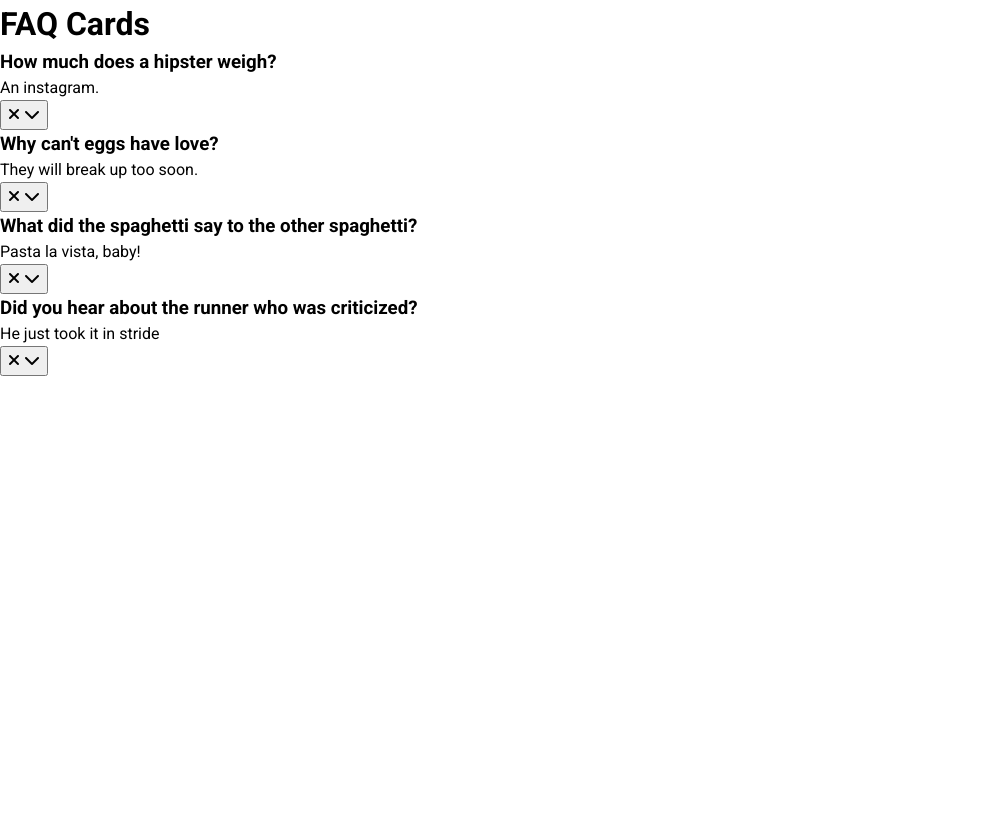
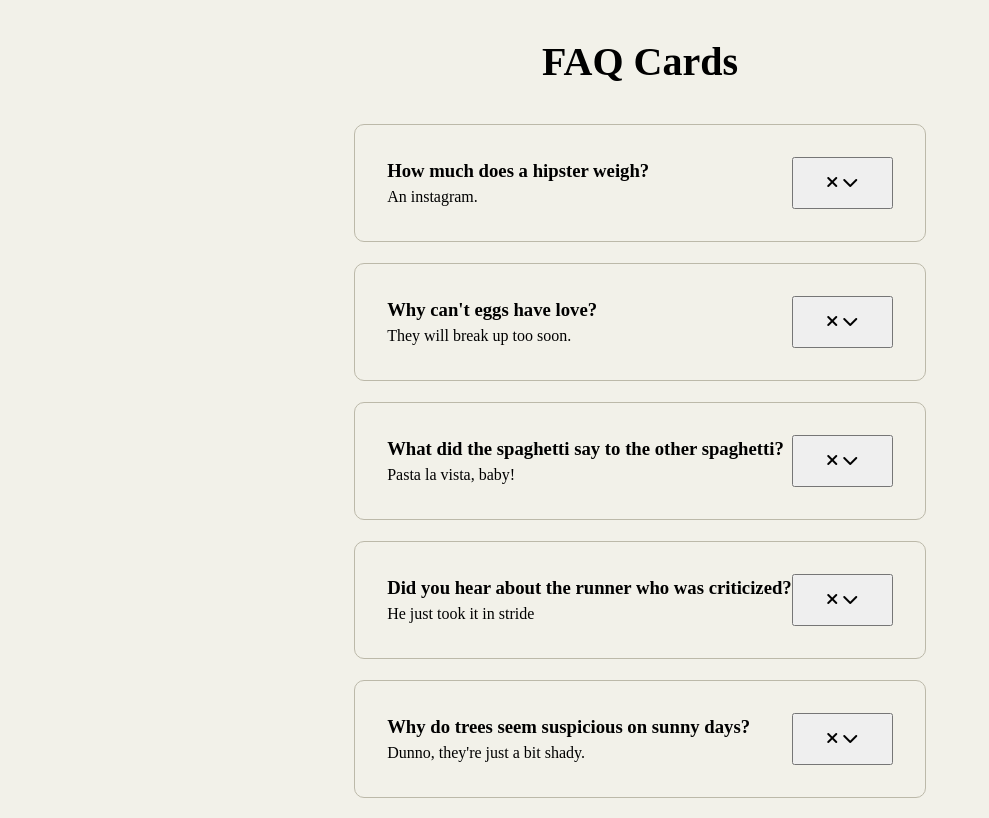
Before and after one commit to eshwarseerdat/faq-cards, a plain HTML site: page index.html in a window 1280 px wide. Shown: the whole page, without its empty margins (0-989 px from the left). Drawn offline with Linux system fonts and the light colour scheme; a web font is replaced by a local one.

Commit message:
add basic styling for page and cards

```diff
--- a/index.html
+++ b/index.html
@@ -14,32 +14,50 @@
     <h1>FAQ Cards</h1>
     <main>
       <section class="cards">
+        <div>
           <h3 class="title">How much does a hipster weigh?</h3>
           <p class="answer">An instagram.</p>
+        </div>
         <button>
           <i class="fa-solid fa-xmark"></i>
           <i class="fa-solid fa-chevron-down"></i>
         </button>
       </section>
       <section class="cards">
+        <div>
           <h3 class="title">Why can't eggs have love?</h3>
           <p class="answer">They will break up too soon.</p>
+        </div>
         <button>
           <i class="fa-solid fa-xmark"></i>
           <i class="fa-solid fa-chevron-down"></i>
         </button>
       </section>
       <section class="cards">
+        <div>
           <h3 class="title">What did the spaghetti say to the other spaghetti?</h3>
           <p class="answer">Pasta la vista, baby!</p>
+        </div>
           <button>
           <i class="fa-solid fa-xmark"></i>
           <i class="fa-solid fa-chevron-down"></i>
         </button>
       </section>
       <section class="cards">
+        <div>
           <h3 class="title">Did you hear about the runner who was criticized?</h3>
           <p class="answer">He just took it in stride</p>
+        </div>
+        <button>
+          <i class="fa-solid fa-xmark"></i>
+          <i class="fa-solid fa-chevron-down"></i>
+        </button>
+      </section>
+      <section class="cards">
+        <div>
+          <h3 class="title">Why do trees seem suspicious on sunny days?</h3>
+          <p class="answer">Dunno, they're just a bit shady.</p>
+        </div>
         <button>
           <i class="fa-solid fa-xmark"></i>
           <i class="fa-solid fa-chevron-down"></i>
--- a/script.js
+++ b/script.js
@@ -0,0 +1,7 @@
+const btns = document.querySelectorAll("button");
+
+btns.forEach((btn) => {
+  btn.addEventListener("click", () => {
+    btn.parentElement.classList.toggle("active");
+  });
+});
--- a/style.css
+++ b/style.css
@@ -1,5 +1,29 @@
-@import url("https://fonts.googleapis.com/css2?family=Roboto:wght@400;700&display=swap");
+@import url("https://fonts.googleapis.com/css2?family=Muli:wght@400;700&display=swap");
 
 body {
-  font-family: "Roboto";
+  font-family: "Muli", serif;
+  display: flex;
+  flex-flow: column wrap;
+  justify-content: center;
+  align-content: center;
+  background-color: #f2f1e9;
 }
+
+h1 {
+  margin: 2rem auto;
+  text-align: center;
+  font-size: 2.5rem;
+}
+
+main .cards {
+  display: grid;
+  grid-template: auto / 4fr 1fr;
+  background-color: transparent;
+  border: 1px solid hsl(49, 13%, 70%);
+  border-radius: 10px;
+  margin-bottom: 1.3rem;
+  overflow: hidden;
+  padding: 2rem;
+  position: relative;
+  transition: all 0.3s ease;
+}
```
Lines whose indentation alone changed are shown as unchanged.
